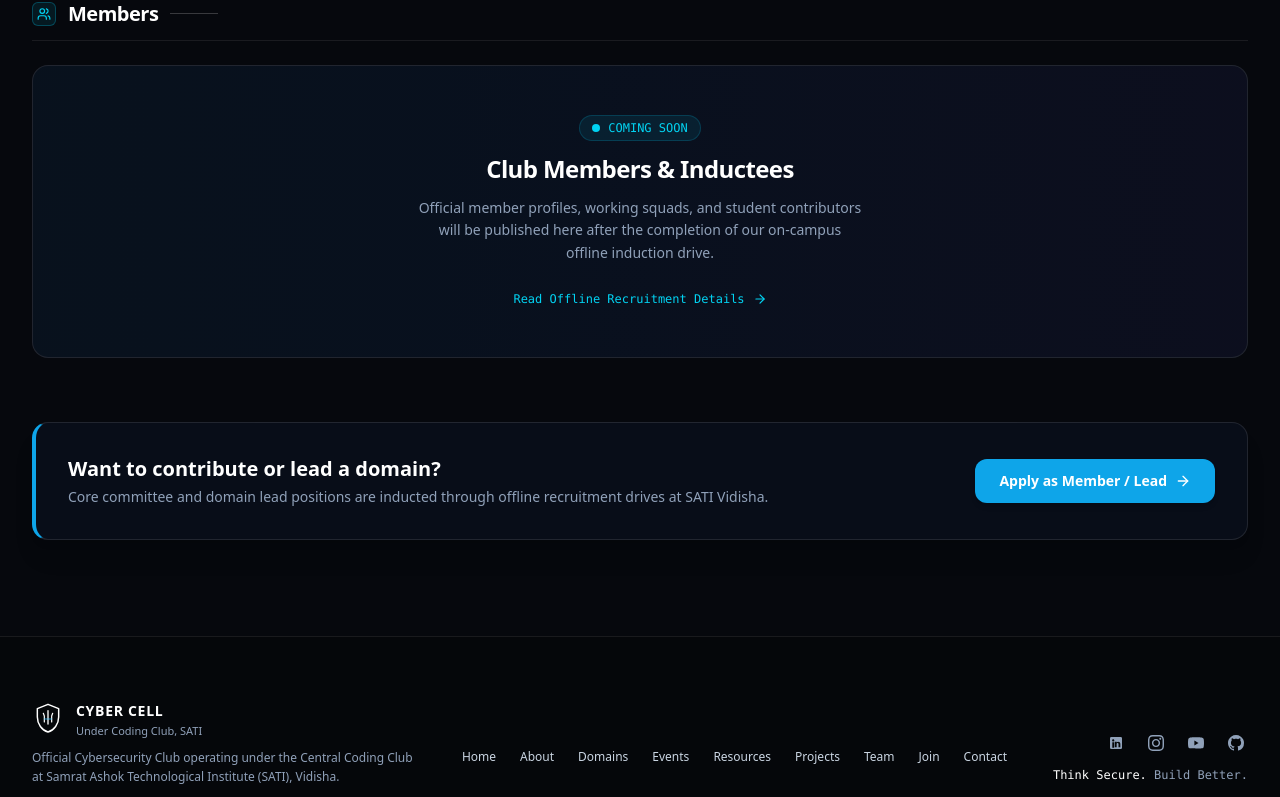
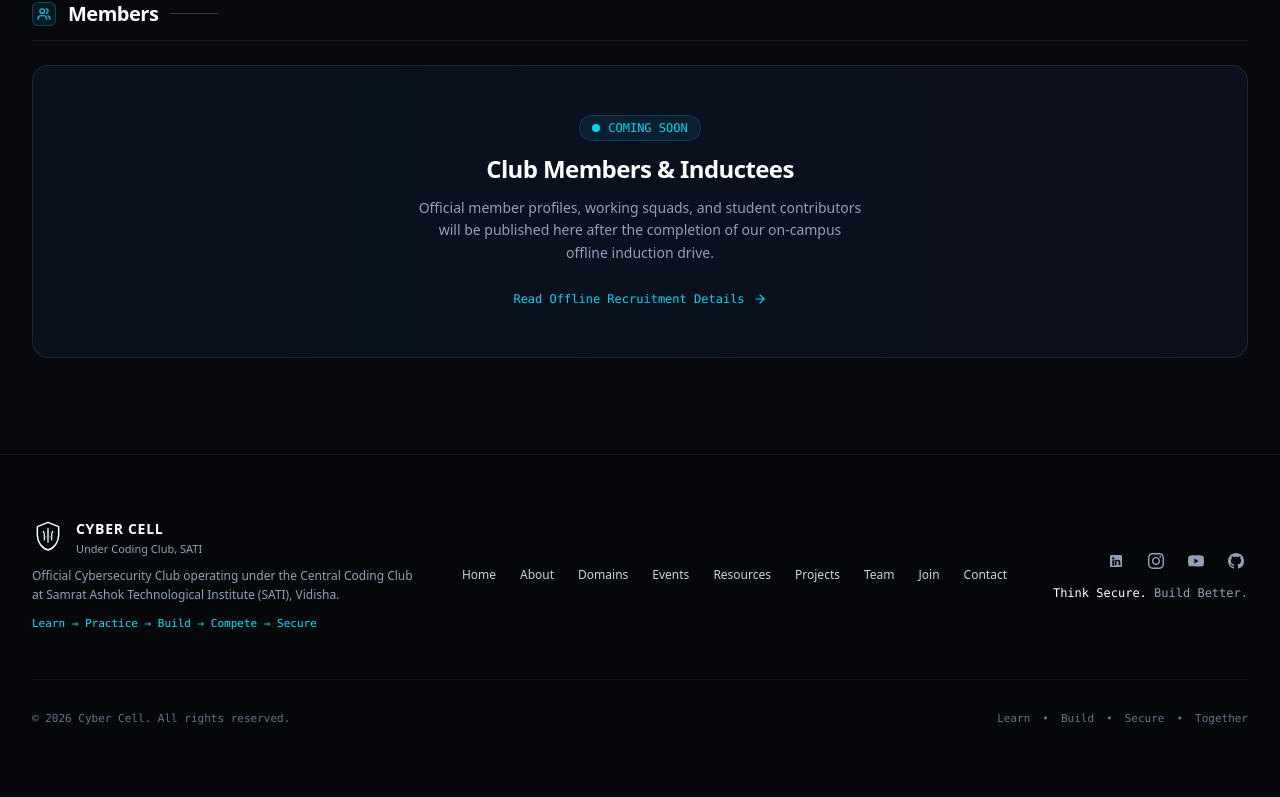
Before and after one commit to cybercellsati/Cyber-Cell, a Next.js app: page /team in a window 1280 px wide. Shown: the part 1802-2599 px from the top of the page. Built offline with nearby package versions, Linux system fonts and the light colour scheme; no server answers.

Commit message:
chore: remove bottom recruitment CTA banner from team page

```diff
--- a/app/team/page.tsx
+++ b/app/team/page.tsx
@@ -405,26 +405,7 @@ export default function TeamPage() {
             </div>
           </div>
 
-          {/* ========================================================================= */}
-          {/* Section 5: Bottom CTA Banner */}
-          {/* ========================================================================= */}
-          <div className="p-6 sm:p-8 rounded-2xl bg-[#080d18] border border-white/10 border-l-4 border-l-[#0ea5e9] flex flex-col sm:flex-row items-start sm:items-center justify-between gap-6 shadow-xl">
-            <div>
-              <h2 className="text-lg sm:text-xl font-bold text-white mb-1">
-                Want to contribute or lead a domain?
-              </h2>
-              <p className="text-xs sm:text-sm text-slate-400">
-                Core committee and domain lead positions are inducted through offline recruitment drives at SATI Vidisha.
-              </p>
-            </div>
-            <Link
-              href="/join"
-              className="group inline-flex items-center gap-2 px-6 py-3 rounded-xl bg-[#0ea5e9] hover:bg-[#0284c7] text-white font-semibold text-xs sm:text-sm transition-all shadow-md shrink-0"
-            >
-              <span>Apply as Member / Lead</span>
-              <ArrowRight className="w-4 h-4 transition-transform group-hover:translate-x-0.5" />
-            </Link>
-          </div>
+
 
         </div>
       </main>
```
